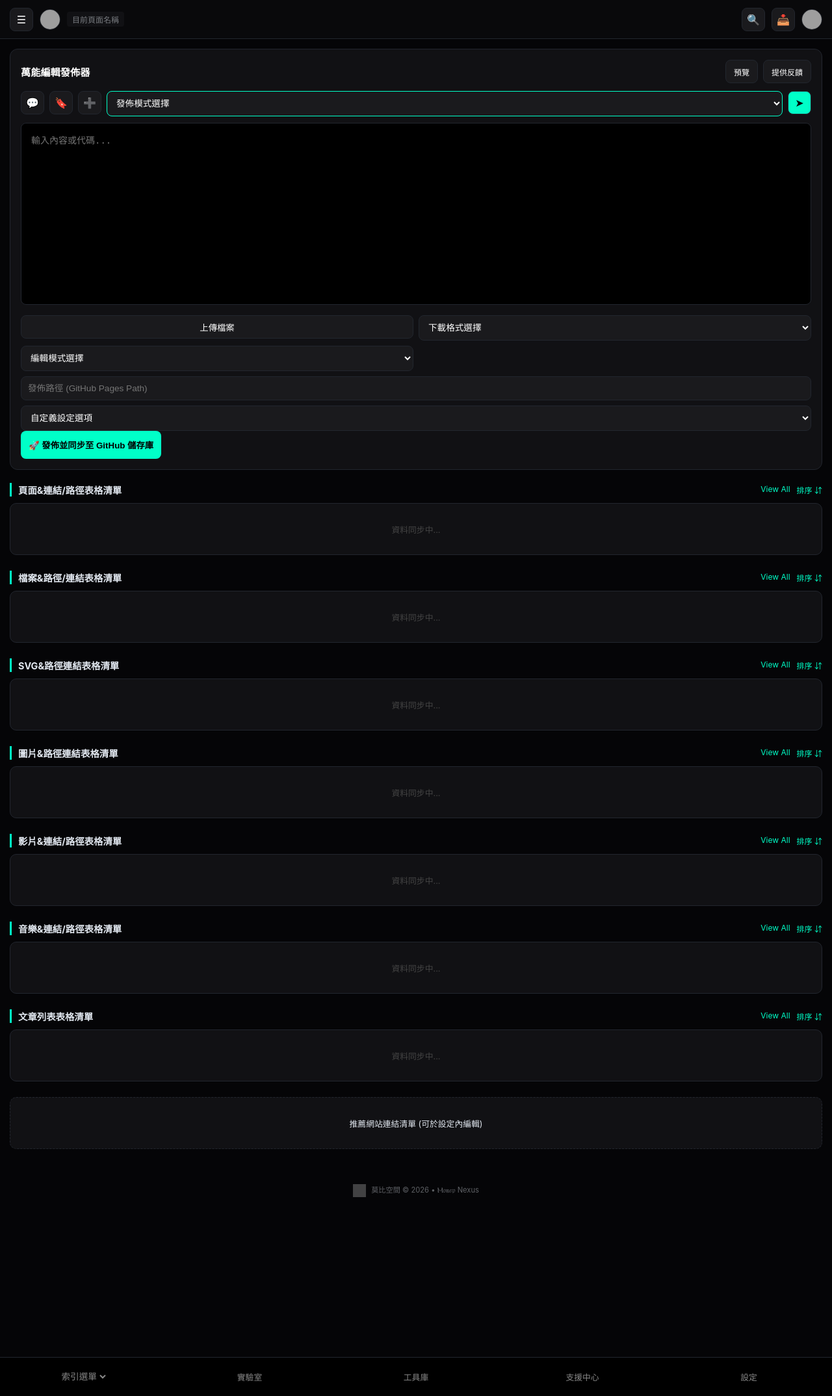
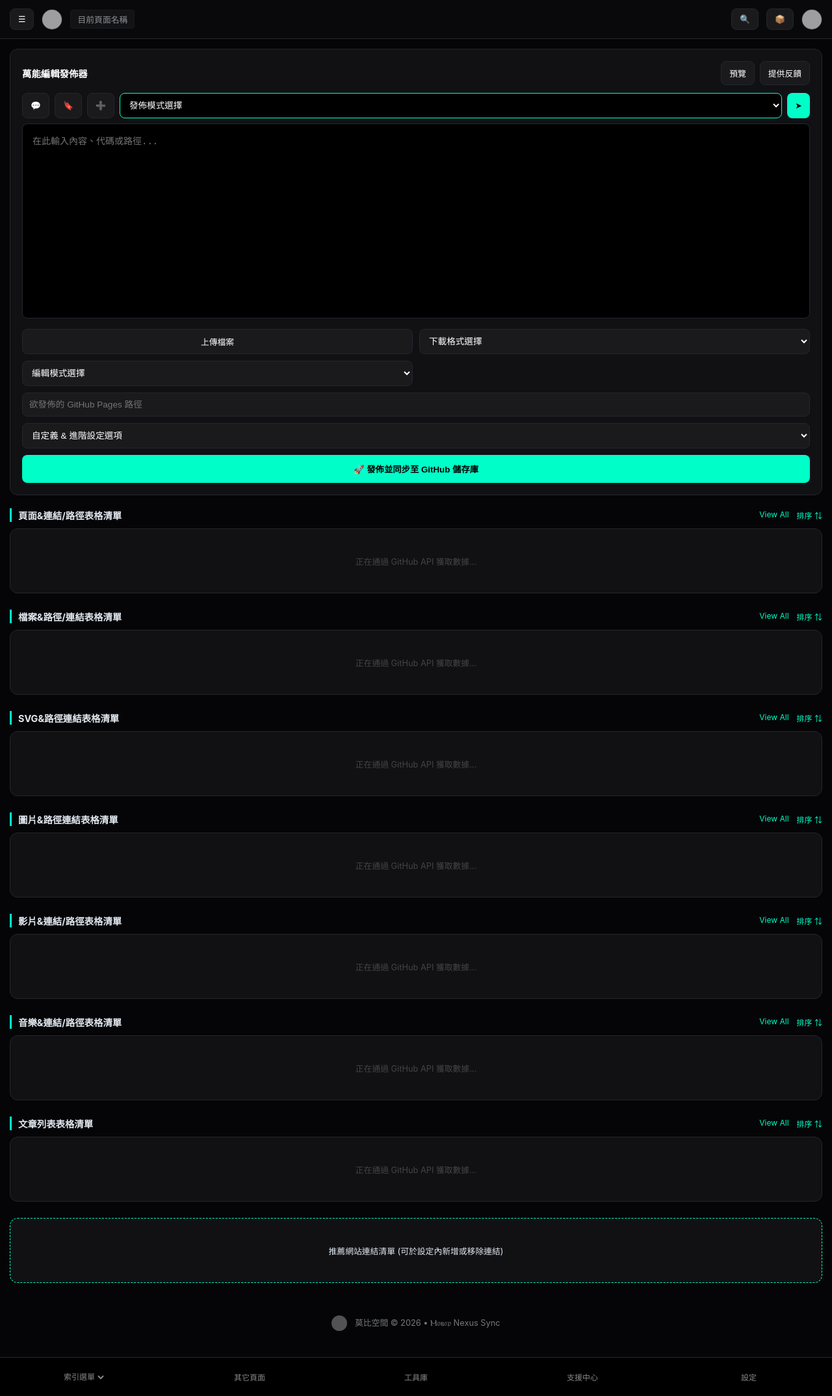
Before and after one commit to mobsp/mobsp.github.io, a Jekyll site: the page app/index.html, which Jekyll copies as it is, in a window 1280 px wide. Shown: the whole page at 65% size. Built offline with Jekyll 4.4.1, drawn with Linux system fonts in a browser that asks for light colours; grey boxes are pictures that could not be loaded.

Commit message:
更新 index.html

```diff
--- a/app/index.html
+++ b/app/index.html
@@ -8,7 +8,7 @@
     <title>Ⲙ𝔬ⲃⳝ𝔭 Nexus Sync</title>
 
     <style>
-        /* --- 基礎美學設定 --- */
+        /* --- 基礎變數與 iOS 適配 --- */
         :root {
             --bg: #050507;
             --card: #111114;
@@ -21,22 +21,23 @@
             --safe-bottom: env(safe-area-inset-bottom);
         }
 
-        * { box-sizing: border-box; -webkit-font-smoothing: antialiased; }
+        * { box-sizing: border-box; -webkit-font-smoothing: antialiased; -webkit-tap-highlight-color: transparent; }
 
         body, html {
             margin: 0; padding: 0; height: 100%; width: 100%;
             background: var(--bg); color: var(--text);
-            font-family: -apple-system, BlinkMacSystemFont, "Segoe UI", sans-serif;
-            overflow: hidden; /* 防止全域縮放與隨意滑動 */
+            font-family: -apple-system, BlinkMacSystemFont, "Segoe UI", Roboto, sans-serif;
+            overflow: hidden; /* 禁止全域縮放與非必要滑動 */
         }
 
+        /* --- 佈局架構 --- */
         #nexus-app {
             display: grid;
             grid-template-rows: calc(var(--header-h) + var(--safe-top)) 1fr calc(var(--footer-h) + var(--safe-bottom));
             height: 100vh;
         }
 
-        /* --- 頁首 (Header) --- */
+        /* 頂部頁首 (1-6) */
         .mobi-header {
             display: flex; justify-content: space-between; align-items: center;
             padding: var(--safe-top) 15px 0;
@@ -46,96 +47,103 @@
             z-index: 1000;
         }
 
-        .header-group { display: flex; align-items: center; gap: 10px; }
-        .brand-logo { width: 32px; height: 32px; border-radius: 50%; cursor: pointer; border: 1px solid var(--border); }
-        .symbol { color: var(--accent); font-weight: 900; font-size: 1.1rem; }
-        .breadcrumb { font-size: 0.75rem; opacity: 0.5; background: #1a1a1d; padding: 3px 8px; border-radius: 4px; }
+        .header-left, .header-right { display: flex; align-items: center; gap: 12px; }
+        .brand-logo { width: 32px; height: 32px; border-radius: 50%; cursor: pointer; border: 1px solid var(--border); transition: 0.3s; }
+        .brand-logo:hover { border-color: var(--accent); transform: scale(1.05); }
+        .breadcrumb { font-size: 0.8rem; opacity: 0.6; background: #1a1a1d; padding: 4px 10px; border-radius: 4px; border: 1px solid var(--border); }
 
-        /* --- 主滾動區 --- */
+        /* 中間主要滾動區 */
         .mobi-main {
             overflow-y: auto; overflow-x: hidden;
             padding: 15px;
             -webkit-overflow-scrolling: touch;
         }
 
-        /* --- 編輯器主體 --- */
+        /* --- 編輯器模組 (8-10) --- */
         .universal-editor {
             background: var(--card); border: 1px solid var(--border);
-            border-radius: 12px; padding: 16px; margin-bottom: 20px;
+            border-radius: 12px; padding: 18px; margin-bottom: 20px;
         }
 
         .module-header { display: flex; justify-content: space-between; align-items: center; margin-bottom: 12px; }
-        .module-title { font-weight: bold; font-size: 0.95rem; color: #fff; }
+        .module-title { font-weight: bold; font-size: 0.9rem; color: #fff; }
 
-        .toolbar-top { display: flex; gap: 8px; margin-bottom: 10px; overflow-x: auto; }
-        .icon-btn {
+        .toolbar-top { display: flex; gap: 8px; overflow-x: auto; padding-bottom: 8px; }
+        .tool-btn {
             background: #1a1a1d; border: 1px solid var(--border); color: #fff;
-            width: 36px; height: 36px; border-radius: 8px; display: flex; align-items: center; justify-content: center;
-            cursor: pointer; transition: 0.2s;
+            padding: 8px 12px; border-radius: 8px; font-size: 0.8rem; cursor: pointer;
+            display: flex; align-items: center; justify-content: center; transition: 0.2s;
         }
-        .icon-btn:hover { border-color: var(--accent); color: var(--accent); }
+        .tool-btn:hover { border-color: var(--accent); color: var(--accent); }
 
         textarea {
-            width: 100%; height: 280px; background: #000; color: var(--accent);
+            width: 100%; height: 300px; background: #000; color: var(--accent);
             border: 1px solid var(--border); border-radius: 8px; padding: 15px;
             font-family: 'Fira Code', monospace; font-size: 14px; outline: none; resize: none;
         }
 
         #preview-area {
-            width: 100%; min-height: 280px; background: #08080a;
+            width: 100%; min-height: 300px; background: #08080a;
             border: 1px solid var(--accent); border-radius: 8px; padding: 15px;
+            overflow-y: auto;
         }
 
-        .editor-footer { display: grid; grid-template-columns: 1fr 1fr; gap: 8px; margin-top: 12px; }
+        .editor-footer-controls { display: grid; grid-template-columns: 1fr 1fr; gap: 10px; margin-top: 12px; }
         .full-width { grid-column: span 2; }
 
         input, select {
             background: #1a1a1d; border: 1px solid var(--border); color: #fff;
-            padding: 10px; border-radius: 8px; outline: none; font-size: 0.85rem;
+            padding: 10px; border-radius: 8px; outline: none; font-size: 0.85rem; width: 100%;
+        }
+        input:focus, select:focus { border-color: var(--accent); }
+
+        .btn-publish {
+            background: var(--accent); color: #000; font-weight: bold; border: none;
+            padding: 12px; border-radius: 8px; cursor: pointer; transition: 0.3s;
+            display: flex; align-items: center; justify-content: center; gap: 8px;
+        }
+        .btn-publish:active { transform: scale(0.98); opacity: 0.9; }
+
+        /* --- 動態表格列表 (11-24) --- */
+        .asset-section { margin-bottom: 25px; }
+        .section-header { display: flex; justify-content: space-between; align-items: center; margin-bottom: 10px; }
+        .list-name { font-size: 0.9rem; font-weight: bold; color: var(--text); border-left: 3px solid var(--accent); padding-left: 10px; }
+        .list-actions { font-size: 0.75rem; color: var(--accent); display: flex; gap: 12px; cursor: pointer; }
+
+        .table-body {
+            background: var(--card); border: 1px solid var(--border);
+            border-radius: 12px; min-height: 100px; padding: 20px;
+            display: flex; align-items: center; justify-content: center;
+            color: #444; font-size: 0.8rem;
         }
 
-        .publish-btn {
-            background: var(--accent); color: #000; font-weight: bold; border: none;
-            padding: 12px; border-radius: 8px; cursor: pointer; display: flex; align-items: center; justify-content: center; gap: 8px;
-        }
-
-        /* --- 列表項目樣式 --- */
-        .asset-section { margin-bottom: 24px; }
-        .section-header { display: flex; justify-content: space-between; align-items: center; margin-bottom: 10px; }
-        .list-title { font-size: 0.9rem; font-weight: bold; color: var(--text); border-left: 3px solid var(--accent); padding-left: 10px; }
-        .list-ops { font-size: 0.75rem; color: var(--accent); cursor: pointer; display: flex; gap: 10px; }
-
-        .table-container {
-            background: var(--card); border: 1px solid var(--border);
-            border-radius: 10px; min-height: 80px; padding: 15px;
-            display: flex; align-items: center; justify-content: center; color: #444; font-size: 0.8rem;
-        }
-
-        /* --- 底部導覽 (Footer) --- */
+        /* --- 底部導覽列 --- */
         .mobi-footer {
             display: grid; grid-template-columns: repeat(5, 1fr);
             background: #000; border-top: 1px solid var(--border);
             padding-bottom: var(--safe-bottom);
         }
-        .nav-item { display: flex; align-items: center; justify-content: center; font-size: 0.8rem; color: #888; cursor: pointer; }
-        .nav-item.active { color: var(--accent); }
+        .nav-item { display: flex; flex-direction: column; align-items: center; justify-content: center; font-size: 0.75rem; color: #888; cursor: pointer; }
+        .nav-item:hover, .nav-item.active { color: var(--accent); }
 
+        /* --- 通用元件 --- */
         .hidden { display: none !important; }
+        .icon-svg { width: 20px; height: 20px; fill: currentColor; }
     </style>
 </head>
 <body>
 
 <div id="nexus-app">
     <header class="mobi-header">
-        <div class="header-group">
-            <div class="icon-btn">☰</div>
+        <div class="header-left">
+            <div id="hamburger" class="tool-btn">☰</div>
+            <img src="https://github.com/mobsp.png" class="brand-logo" title="回首頁" onclick="location.reload()">
+            <span class="breadcrumb" id="page-name-display">目前頁面名稱</span>
+        </div>
+        <div class="header-right">
+            <div class="tool-btn">🔍</div>
+            <div class="tool-btn" onclick="Nexus.backup()" title="資料備份與還原">📦</div>
             <img src="https://github.com/mobsp.png" class="brand-logo" onclick="location.reload()">
-            <span class="breadcrumb">目前頁面名稱</span>
-        </div>
-        <div class="header-group">
-            <div class="icon-btn">🔍</div>
-            <div class="icon-btn" onclick="Nexus.backup()" title="備份還原">📥</div>
-            <img src="https://github.com/mobsp.png" class="brand-logo">
         </div>
     </header>
 
@@ -144,86 +152,100 @@
             <div class="module-header">
                 <span class="module-title">萬能編輯發佈器</span>
                 <div style="display:flex; gap:8px;">
-                    <button class="icon-btn" style="width:auto; padding:0 12px; font-size:12px;" onclick="Nexus.togglePreview()">預覽</button>
-                    <button class="icon-btn" style="width:auto; padding:0 12px; font-size:12px;" onclick="Nexus.feedback()">提供反饋</button>
+                    <button class="tool-btn" onclick="Nexus.togglePreview()">預覽</button>
+                    <button class="tool-btn" onclick="Nexus.feedback()">提供反饋</button>
                 </div>
             </div>
 
             <div class="editor-core">
                 <div class="toolbar-top">
-                    <div class="icon-btn" title="留言備註">💬</div>
-                    <div class="icon-btn" title="範本庫" onclick="Nexus.toast('開啟範本庫')">🔖</div>
-                    <div class="icon-btn" title="插入項目">➕</div>
-                    <select style="flex:1; border-color:var(--accent)">
+                    <button class="tool-btn" title="留言備註">💬</button>
+                    <button class="tool-btn" onclick="Nexus.modal('範本庫')" title="範本庫">🔖</button>
+                    <button class="tool-btn" title="插入項目">➕</button>
+                    <select id="pub-mode" style="flex:1; border-color:var(--accent); background: #000;">
                         <option>發佈模式選擇</option>
-                        <option>新增資產模式</option>
-                        <option>移除內容模式</option>
+                        <option>編輯/同步模式</option>
+                        <option>新增資產</option>
+                        <option>移除路徑</option>
                     </select>
-                    <div class="icon-btn" style="background:var(--accent); color:#000;">➤</div>
+                    <button class="tool-btn" style="background:var(--accent); color:#000; border:none;" title="發送">➤</button>
                 </div>
 
-                <div id="editor-wrapper">
-                    <textarea id="main-editor" placeholder="輸入內容或代碼..."></textarea>
+                <div id="editor-container">
+                    <textarea id="main-editor" placeholder="在此輸入內容、代碼或路徑..."></textarea>
                     <div id="preview-area" class="hidden"></div>
                 </div>
 
-                <div class="editor-footer">
-                    <button class="icon-btn" style="width:100%" onclick="document.getElementById('f-up').click()">上傳檔案</button>
-                    <input type="file" id="f-up" class="hidden">
+                <div class="editor-footer-controls">
+                    <button class="tool-btn" onclick="document.getElementById('upload').click()">上傳檔案</button>
+                    <input type="file" id="upload" class="hidden">
 
                     <select><option>下載格式選擇</option></select>
                     <select><option>編輯模式選擇</option></select>
-                    <input type="text" placeholder="發佈路徑 (GitHub Pages Path)" class="full-width">
-                    <select class="full-width"><option>自定義設定選項</option></select>
+                    <input type="text" placeholder="欲發佈的 GitHub Pages 路徑" class="full-width">
+                    <select class="full-width"><option>自定義 & 進階設定選項</option></select>
+
+                    <button class="btn-publish full-width" onclick="Nexus.publish()">
+                        🚀 發佈並同步至 GitHub 儲存庫
+                    </button>
                 </div>
-
-                <button class="publish-btn full-width" onclick="Nexus.publish()">
-                    🚀 發佈並同步至 GitHub 儲存庫
-                </button>
             </div>
         </section>
 
-        <div id="nexus-lists"></div>
+        <div id="dynamic-sections"></div>
 
         <section class="asset-section">
-            <div class="table-container" style="border-style: dashed; color:var(--text)">
-                推薦網站連結清單 (可於設定內編輯)
+            <div class="table-body" style="text-align:center; border: 1px dashed var(--accent); color:var(--text); cursor:pointer;">
+                推薦網站連結清單 (可於設定內新增或移除連結)
             </div>
         </section>
 
-        <div style="text-align:center; padding:30px 0; opacity:0.4; font-size:0.7rem;" onclick="location.href='https://github.com/mobsp'">
-            <img src="https://github.com/mobsp.png" style="width:20px; vertical-align:middle; margin-right:5px; filter:grayscale(1)">
-            莫比空間 © 2026 • Ⲙ𝔬ⲃⳝ𝔭 Nexus
-        </div>
+        <footer style="text-align:center; padding: 25px 0; font-size: 0.8rem; opacity: 0.5;" onclick="location.href='https://github.com/mobsp'">
+            <img src="https://github.com/mobsp.png" style="width:24px; vertical-align:middle; border-radius:50%; margin-right:8px;">
+            莫比空間 © 2026 • Ⲙ𝔬ⲃⳝ𝔭 Nexus Sync
+        </footer>
     </main>
 
     <nav class="mobi-footer">
         <div class="nav-item">
-            <select style="background:none; border:none; width:auto; padding:0; color:inherit;">
-                <option>索引選單</option>
-                <option>部落格</option>
-                <option>音樂頻道</option>
-                <option>Shorts</option>
+            <select onchange="if(this.value) location.href=this.value" style="background:none; border:none; width:auto; padding:0; color:inherit; font-size: inherit; text-align-last: center;">
+                <option value="">索引選單</option>
+                <option value="#blog">部落格</option>
+                <option value="#music">音樂頻道</option>
+                <option value="#shorts">Shorts</option>
             </select>
         </div>
-        <div class="nav-item">實驗室</div>
+        <div class="nav-item">其它頁面</div>
         <div class="nav-item">工具庫</div>
         <div class="nav-item">支援中心</div>
         <div class="nav-item">設定</div>
     </nav>
 </div>
 
+<div id="nexus-modal" class="hidden" style="position:fixed; inset:0; background:rgba(0,0,0,0.9); z-index:9999; padding:20px; display:flex; align-items:center; justify-content:center;">
+    <div id="modal-body" style="background:var(--card); width:100%; height:90%; border-radius:20px; padding:20px; position:relative; border: 1px solid var(--border);">
+        <button onclick="Nexus.closeModal()" style="position:absolute; right:15px; top:15px;" class="tool-btn">關閉</button>
+        <div id="modal-content" style="margin-top:40px; height: calc(100% - 50px); overflow-y:auto;"></div>
+    </div>
+</div>
+
 <script>
+    /* --- Nexus Engine 核心邏輯 --- */
     const Nexus = {
-        state: { initialContent: "", isPreview: false },
+        state: {
+            initialSnapshot: "", // 儲存最初讀取版本
+            isPreview: false
+        },
 
         init() {
-            this.renderLayout();
-            this.state.initialContent = document.getElementById('main-editor').value;
-            console.log("Ⲙ𝔬ⲃⳝ𝔭 系統就緒");
+            console.log("Ⲙ𝔬ⲃⳝ𝔭 Nexus Sync Engine Started.");
+            this.renderAssetLists();
+            // 抓取最初讀取儲存庫檔案時 & 未做任何動作的內容版本
+            this.state.initialSnapshot = document.getElementById('main-editor').value;
         },
 
-        renderLayout() {
+        // 渲染所有表格清單 (11, 14, 17, 18, 19, 21, 23)
+        renderAssetLists() {
             const listConfigs = [
                 { title: "頁面&連結/路徑表格清單" },
                 { title: "檔案&路徑/連結表格清單" },
@@ -234,29 +256,31 @@
                 { title: "文章列表表格清單" }
             ];
 
-            document.getElementById('nexus-lists').innerHTML = listConfigs.map(config => `
+            const container = document.getElementById('dynamic-sections');
+            container.innerHTML = listConfigs.map(config => `
                 <section class="asset-section">
                     <div class="section-header">
-                        <span class="list-title">${config.title}</span>
-                        <div class="list-ops">
-                            <span onclick="Nexus.toast('查看所有項目')">View All</span>
-                            <span>排序 ⇵</span>
+                        <span class="list-name">${config.title}</span>
+                        <div class="list-actions">
+                            <span onclick="Nexus.toast('查看所有資產...')">View All</span>
+                            <span onclick="Nexus.toast('切換排序...')">排序 ⇅</span>
                         </div>
                     </div>
-                    <div class="table-container">
-                        資料同步中...
+                    <div class="table-body">
+                        正在通過 GitHub API 獲取數據...
                     </div>
                 </section>
             `).join('');
         },
 
+        // 預覽切換 (9)
         togglePreview() {
             const editor = document.getElementById('main-editor');
             const preview = document.getElementById('preview-area');
             this.state.isPreview = !this.state.isPreview;
 
-            if(this.state.isPreview) {
-                preview.innerHTML = editor.value.replace(/\n/g, '<br>') || "無預覽內容";
+            if (this.state.isPreview) {
+                preview.innerHTML = editor.value ? editor.value.replace(/\n/g, '<br>') : "無可預覽內容";
                 editor.classList.add('hidden');
                 preview.classList.remove('hidden');
             } else {
@@ -265,23 +289,44 @@
             }
         },
 
+        // 資料備份與還原 (5)
         backup() {
-            if(confirm("確定要將當前編輯框內容重置為最初讀取的版本嗎？")) {
-                document.getElementById('main-editor').value = this.state.initialContent;
+            const current = document.getElementById('main-editor').value;
+            const choice = confirm("【資料備份中心】\n\n確定：還原至最初讀取版本\n取消：備份當前內容為最新基準點");
+
+            if (choice) {
+                document.getElementById('main-editor').value = this.state.initialSnapshot;
+                this.toast("已還原至最初原始版本");
+            } else {
+                this.state.initialSnapshot = current;
+                this.toast("已成功手動備份當前版本");
             }
         },
 
-        publish() {
-            this.toast("🚀 正在執行 GitHub Action 同步腳本...");
+        // 提供反饋 (9-1)
+        feedback() {
+            const subject = encodeURIComponent("Ⲙ𝔬ⲃⳝ𝔭 Nexus Sync 反饋");
+            const body = encodeURIComponent("請在此輸入您的建議...");
+            window.location.href = `mailto:mobsp@example.com?subject=${subject}&body=${body}`;
         },
 
-        feedback() {
-            window.location.href = "mailto:mobsp@github.io?subject=反饋給莫比空間";
+        publish() {
+            this.toast("🚀 正在觸發 GitHub Action 部署腳本...");
+            // 此處後續可接入 Octokit.js 進行 API 調用
         },
+
+        // 彈窗系統
+        modal(title) {
+            const m = document.getElementById('nexus-modal');
+            document.getElementById('modal-content').innerHTML = `<h2>${title}</h2><p>功能開發中，將與 GitHub 儲存庫同步...</p>`;
+            m.classList.remove('hidden');
+        },
+        closeModal() { document.getElementById('nexus-modal').classList.add('hidden'); },
 
         toast(msg) { alert(msg); }
     };
 
+    // 啟動系統
     Nexus.init();
 </script>
 
```
